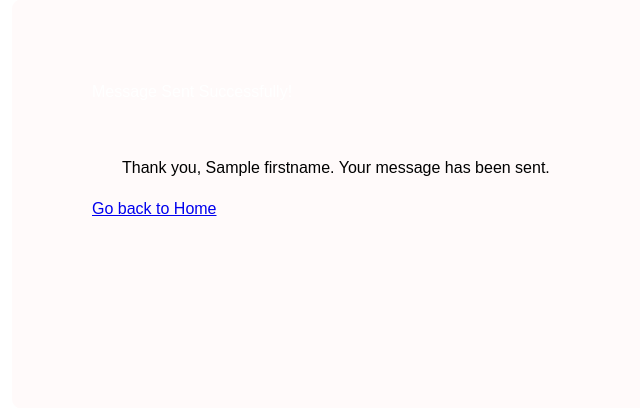
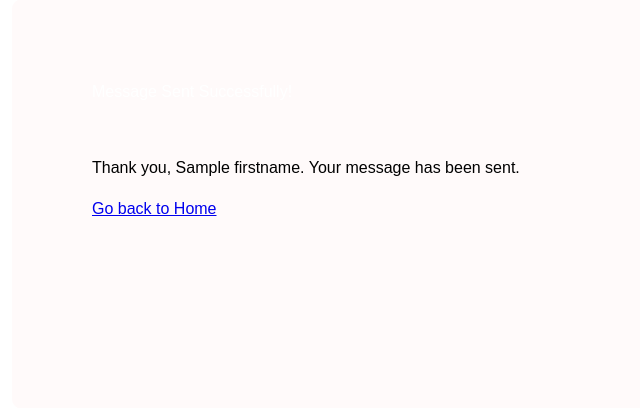
Before and after one commit to pepegigi/projects-withgit, a Django app: template templates/success.html in a window 1280 px wide. Shown: the part 251-659 px from the top of the page, without its empty margins (488-1128 px from the left). Run offline with Django 4.2, Linux system fonts and the light colour scheme; the template is opened without the code that fills it: most values are stand-ins (such as "Sample title", 1, 10 or a date in 2020).

Commit message:
Update success.html

```diff
--- a/templates/success.html
+++ b/templates/success.html
@@ -10,7 +10,7 @@
 <body>
     <div class="container" style="background-color:#FFFAFA;border-radius:10px;border: 2px black;margin-left:500px;margin-top:250px;padding:80px;width:500px;height:250px;>
          <h2 style="color:black;margin-left:100px">Message Sent Successfully!</h2>
-         <p style="color:black;margin-left:30px;margin-top:50px;">Thank you, {{ firstname }}. Your message has been sent.</p>
+         <p style="color:black;margin-left:0px;margin-top:50px;">Thank you, {{ firstname }}. Your message has been sent.</p>
          <a href="{% url 'home' %}" margin-left:80px;margin-top:50px>Go back to Home</a>
     </div>
 </body>
```
